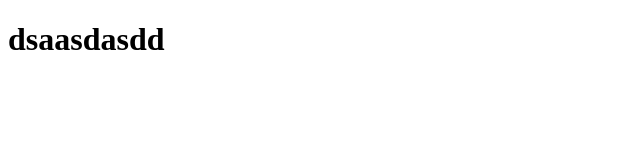
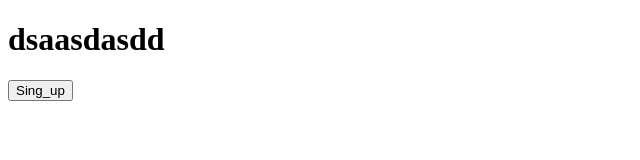
Before and after one commit to nisha270/KindMeal, a plain HTML site: page Meals_deals/meals.html in a window 1280 px wide. Shown: the whole page, without its empty margins (0-640 px from the left). Drawn offline with Linux system fonts and the light colour scheme.

Commit message:
day-3taks

```diff
--- a/Meals_deals/meals.html
+++ b/Meals_deals/meals.html
@@ -3,10 +3,15 @@
 <head>
     <meta charset="UTF-8">
     <meta http-equiv="X-UA-Compatible" content="IE=edge">
+    <style src="./style.css"></style>
     <meta name="viewport" content="width=device-width, initial-scale=1.0">
     <title>Document</title>
 </head>
 <body>
     <h1>dsaasdasdd</h1>
+
+    <div id="top">
+        <button>Sing_up</button>
+    </div>
 </body>
 </html>
--- a/Meals_deals/style.css
+++ b/Meals_deals/style.css
@@ -0,0 +1,4 @@
+#top{
+    background-color: aliceblue;
+    font-size: large;
+}
```
